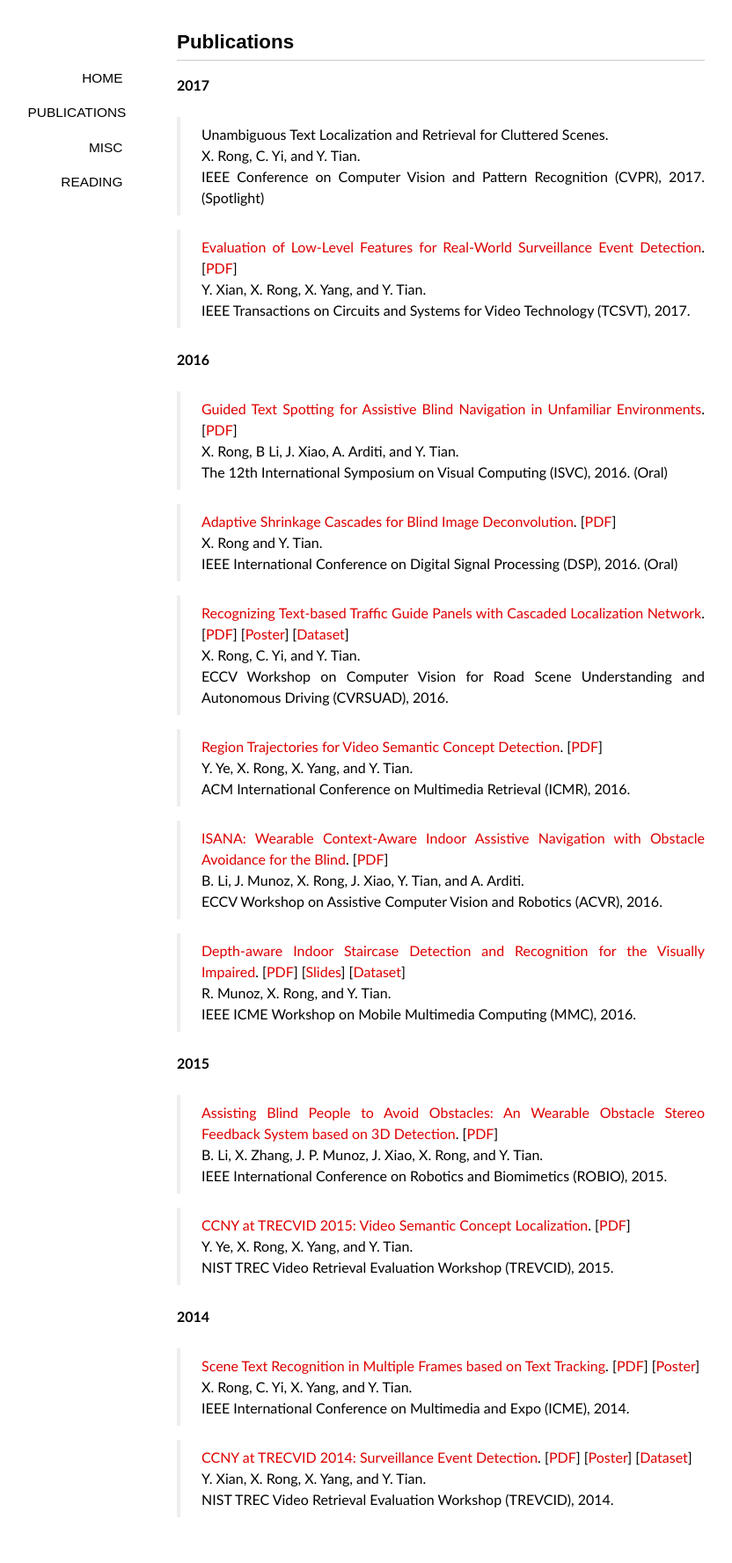
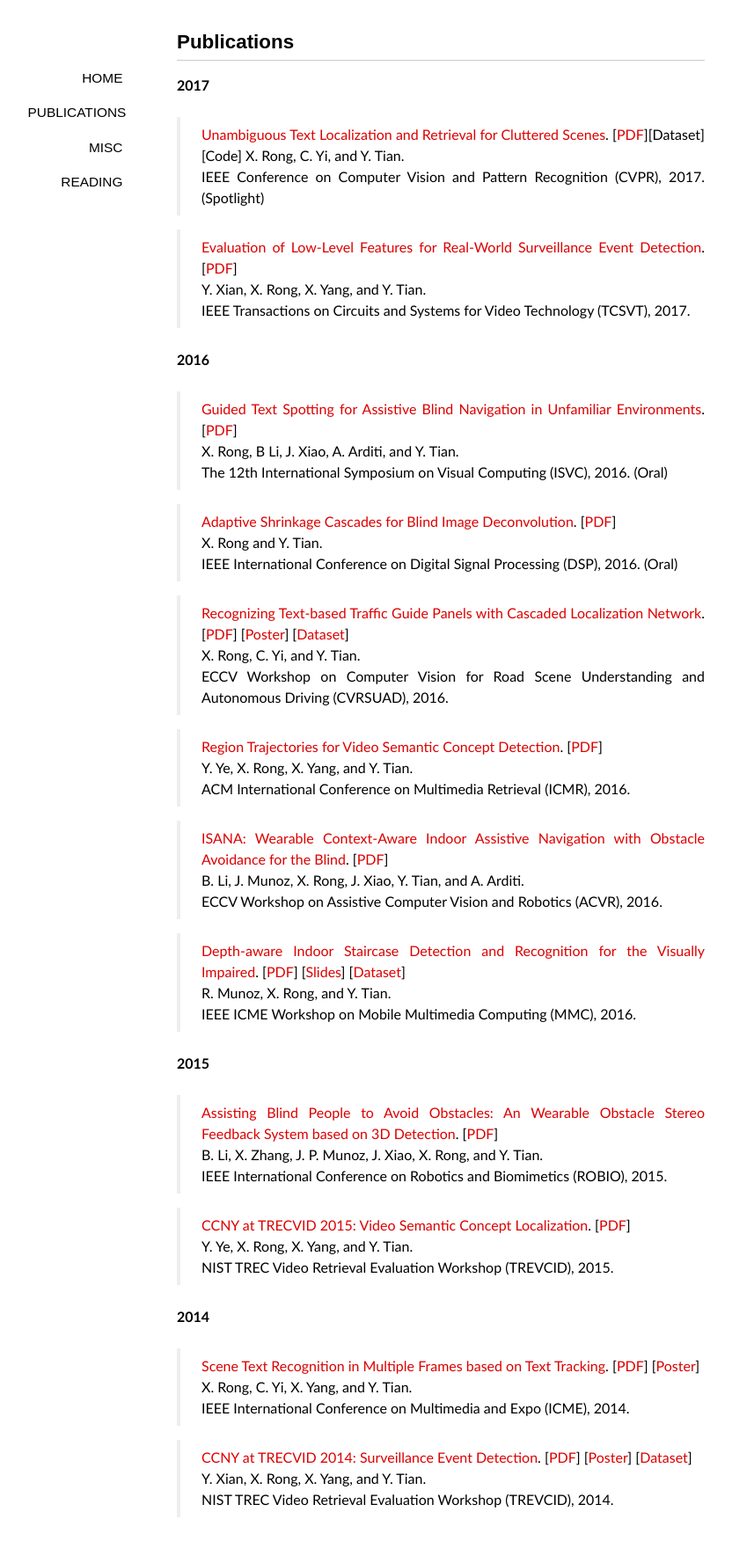
Before and after one commit to ionvision/ionvision.github.io.bk, a Jekyll site: the page built from publications/index.md, in a window 1280 px wide. Shown: the whole page at 88% size, without its empty margins (139-971 px from the left). Built offline with Jekyll 4.4.1, drawn with Linux system fonts in a browser that asks for light colours; nearby versions of some CDN libraries; some web fonts are replaced.

Commit message:
Add pdf file for CVPR2017

```diff
--- a/publications/index.md
+++ b/publications/index.md
@@ -6,7 +6,8 @@ comments: false
 
 **2017**
 
-> Unambiguous Text Localization and Retrieval for Cluttered Scenes.
+> [Unambiguous Text Localization and Retrieval for Cluttered Scenes](/publications/pdf/CVPR17.pdf).
+[[PDF](/publications/pdf/CVPR17.pdf)][Dataset][Code]
 X. Rong, C. Yi, and Y. Tian.
 IEEE Conference on Computer Vision and Pattern Recognition (CVPR), 2017. (Spotlight)
 
```
Also changed, not shown: 7 other files.
